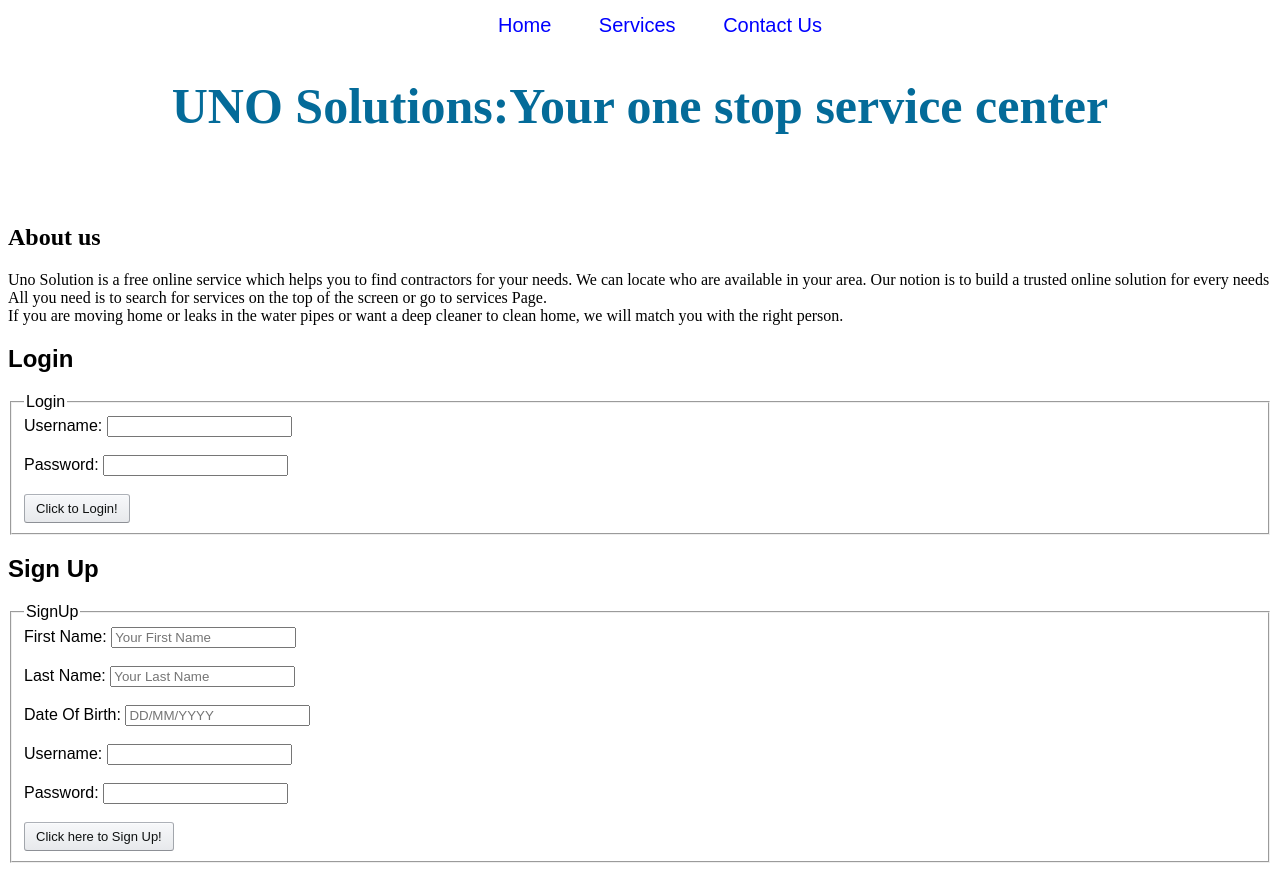
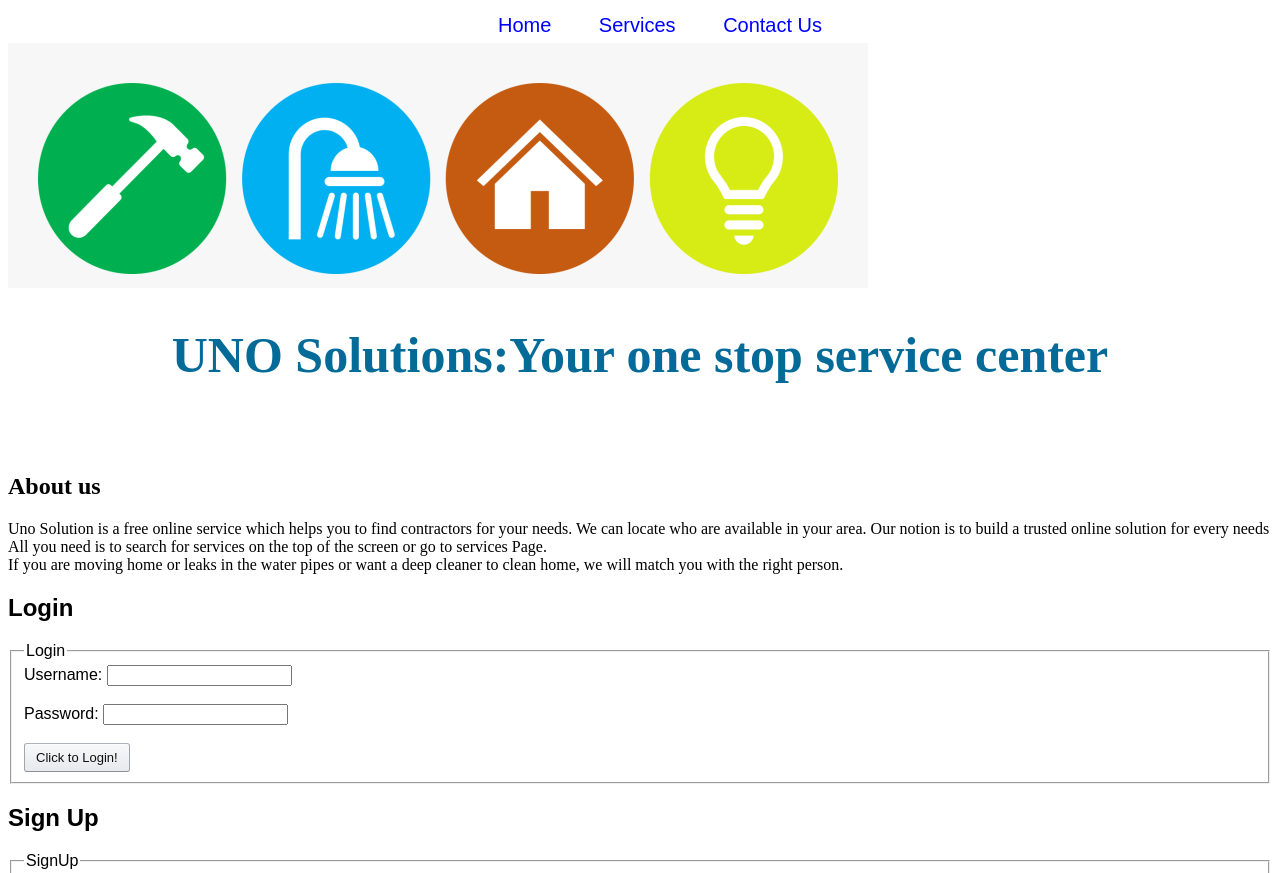
Before and after one commit to Code-Institute-Submissions/vanyasahay-UnoSolution_OctResub, a plain HTML site: page index.html in a window 1280 px wide. Shown: the top 873 px of the page. Drawn offline with Linux system fonts and the light colour scheme.

Commit message:
logo added

```diff
--- a/index.html
+++ b/index.html
@@ -21,7 +21,7 @@
     </nav>
 
     <div id="company_container">
-
+        <img src="assets/images/uno_solutions.png" alt="uno solutions logo">
         <h1 id="company_name">UNO Solutions:Your one stop service center</h1><br><br>
 
     </div>
```
